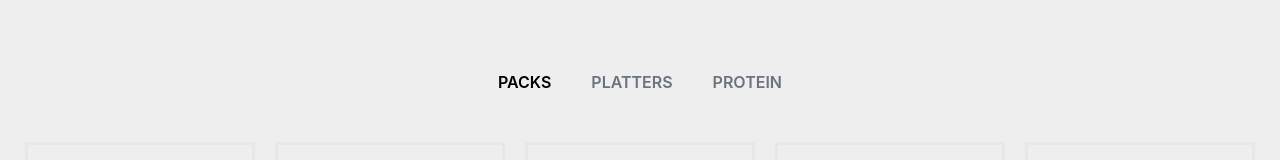
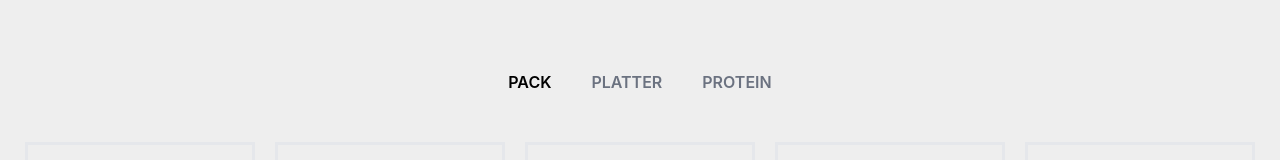
Before and after one commit to ifubaraboye/chops., a React (Create React App) app: page / in a window 1280 px wide. Shown: the part 552-712 px from the top of the page. Built offline with nearby package versions, Linux system fonts and the light colour scheme; a web font is replaced by a local one.

Commit message:
modified file

```diff
--- a/src/pages/Home.js
+++ b/src/pages/Home.js
@@ -42,18 +42,9 @@
         <div className="pt-20 pb-5">
           <div className="flex justify-center items-center pt-10 px-auto">
             <ul className="flex gap-x-10 text-gray-500 font-semibold">
-              <div>
-                <li className="text-black"><Link to='#packs'>PACKS</Link></li>
-                {/* <p className="border-[2px] border-[#E63946] rounded-lg"></p> */}
-              </div>
-              <div>
-                <li><Link to='#platter'>PLATTERS</Link></li>
-                {/* <p className="border-[2px] border-[#E63946] rounded-lg"></p> */}
-              </div>
-              <div>
-                <li><Link to='#protein'>PROTEIN</Link></li>
-                {/* <p className="border-[2px] border-[#E63946] rounded-lg"></p> */}
-              </div>
+              {categories.map( (category) => (
+                <li key={category} onClick={ () => setSelectedCategory(category)} className={`cursor-pointer ${selectedCategory === category ? "text-black" : ""}`}>{category.toUpperCase()}</li>
+              ))}
             </ul>
           </div>
 
```
